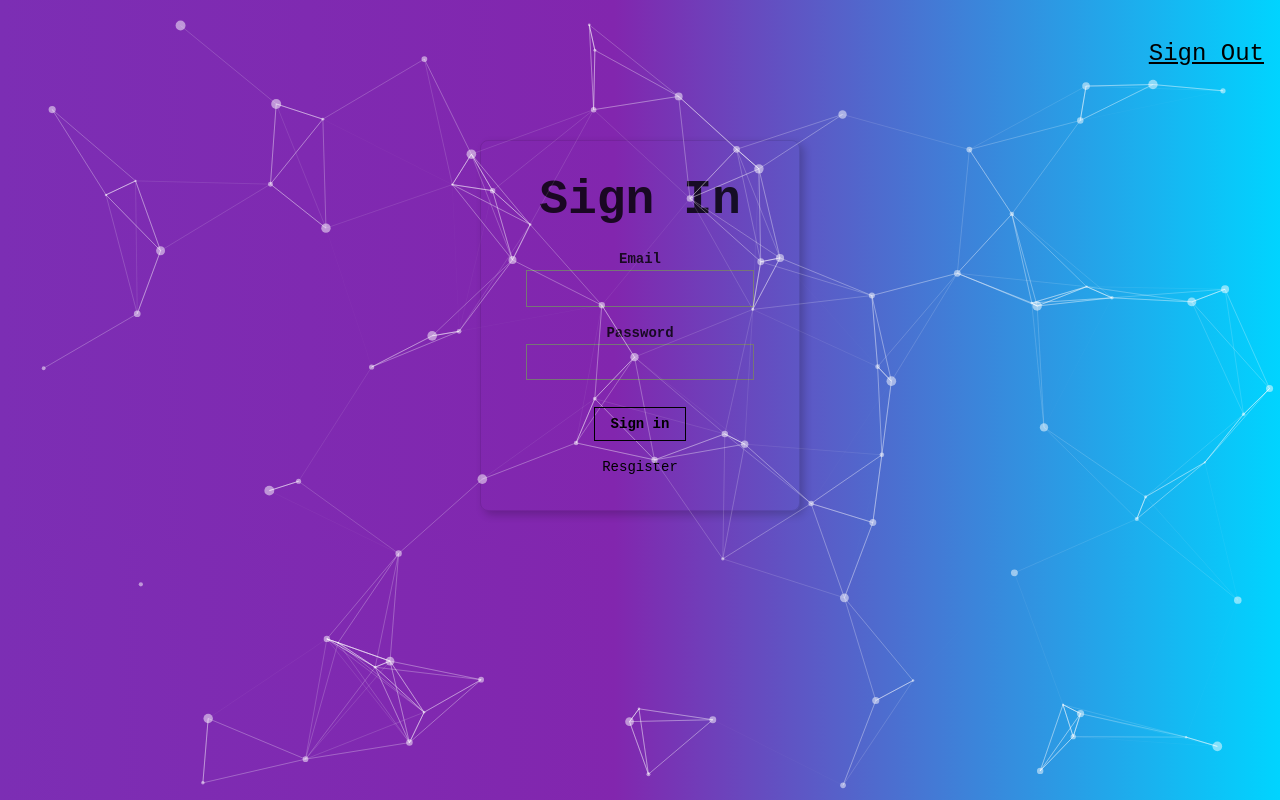
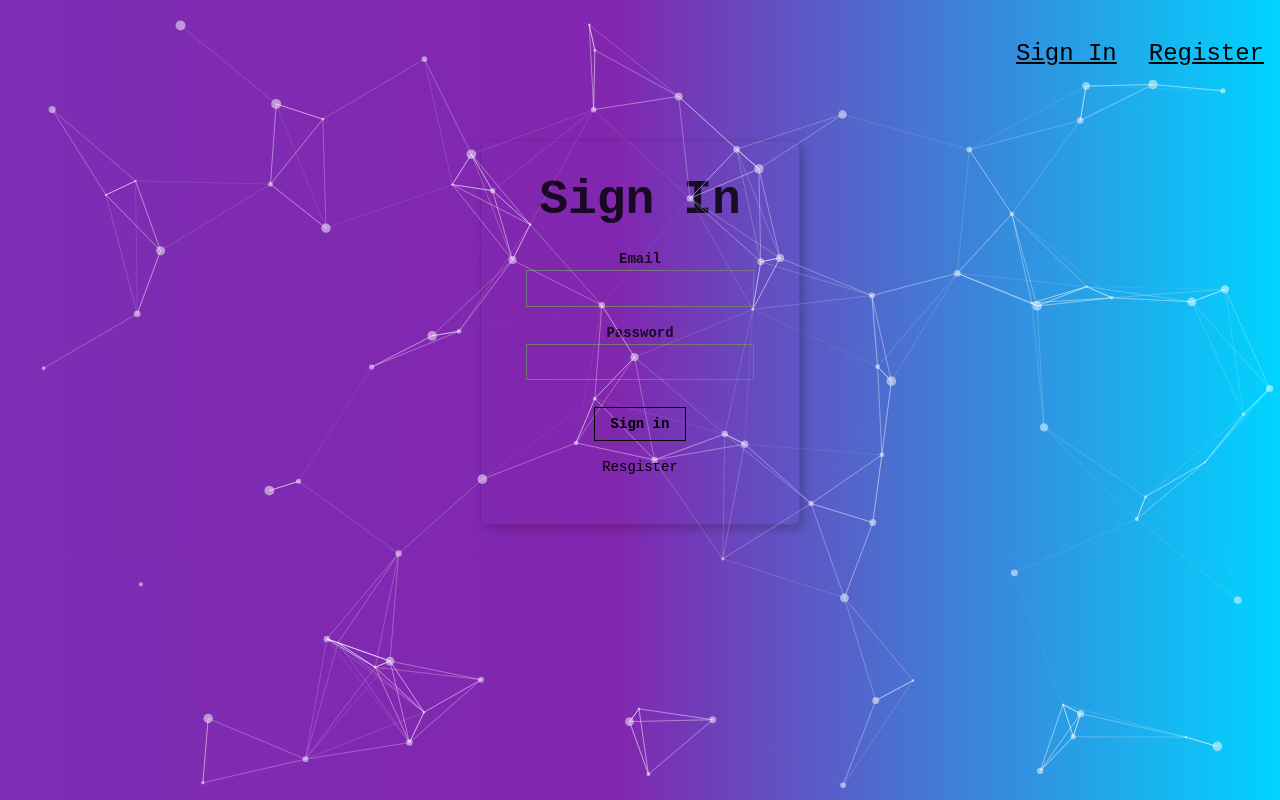
Before and after one commit to Yuuxooon/face_detect, a React (Create React App) app: page / in a window 1280 px wide. Built offline with nearby package versions, Linux system fonts and the light colour scheme.

Commit message:
yeah, more progress

```diff
--- a/src/App.js
+++ b/src/App.js
@@ -5,7 +5,7 @@
 import FaceRecognition from './Components/FaceRecognition/FaceRecognition'
 import ParticlesDisplay from './Components/ParticleDisplay/ParticleDisplay'
 import SignIn from './Components/SignIn/SignIn'
-import Register from './Components/Rank/Rank'
+import Register from './Components/Register/Register'
 
 import React from 'react'
 import { Component } from 'react'
@@ -15,7 +15,13 @@
 class App extends Component {
   constructor () {
     super()
-    this.state = { input: '', imageURL: '', box: {}, route: 'signin' }
+    this.state = {
+      input: '',
+      imageURL: '',
+      box: {},
+      route: 'signin',
+      isSignedIn: false
+    }
   }
 
   calculateFaceLocation = data => {
@@ -41,6 +47,15 @@
 
   onInputChange = event => {
     this.setState({ input: event.target.value })
+  }
+
+  onRouteChange = route => {
+    if (route === 'signout') {
+      this.setState({ isSignedIn: false })
+    } else if (route === 'home') {
+      this.setState({ isSignedIn: true })
+    }
+    this.setState({ route: route })
   }
 
   getRequestOptions = () => {
@@ -102,20 +117,18 @@
     // -------------------------------------------------------------------------------------------------------------------------
   }
 
-  onRouteChange = route => {
-    this.setState({ route: route })
-  }
-
   // -------------------------------------------------------------------------------------------------------------------------
   // The rendering happens here
   render () {
+    const { imageURL, isSignedIn, route, box } = this.state
     return (
       <div className='App'>
         <ParticlesDisplay />
-        <Navigation onRouteChange={this.onRouteChange} />
-        {this.state.route === 'signin' ? (
-          <SignIn onRouteChange={this.onRouteChange} />
-        ) : (
+        <Navigation
+          onRouteChange={this.onRouteChange}
+          isSignedIn={isSignedIn}
+        />
+        {route === 'home' ? (
           <div>
             <Logo />
             <Rank />
@@ -123,11 +136,12 @@
               onInputChange={this.onInputChange}
               onButtonSubmit={this.onButtonSubmit}
             />
-            <FaceRecognition
-              box={this.state.box}
-              imageURL={this.state.imageURL}
-            />
+            <FaceRecognition box={box} imageURL={imageURL} />
           </div>
+        ) : route === 'signin' ? (
+          <SignIn onRouteChange={this.onRouteChange} />
+        ) : (
+          <Register onRouteChange={this.onRouteChange} />
         )}
       </div>
     )
--- a/src/Components/Navigation/Navigation.js
+++ b/src/Components/Navigation/Navigation.js
@@ -1,16 +1,37 @@
 import React from 'react'
 
-const Navigation = ({ onRouteChange }) => {
+const Navigation = ({ onRouteChange, isSignedIn }) => {
+  if (isSignedIn) {
     return (
       <nav style={{ display: 'flex', justifyContent: 'flex-end' }}>
         <p
-        onClick={() => onRouteChange('signin')}
+          onClick={() => onRouteChange('signout')}
           className='f3 link dim black underline pa3 pointer'
         >
           Sign Out
         </p>
       </nav>
     )
+  } else {
+    return (
+      <div>
+        <nav style={{ display: 'flex', justifyContent: 'flex-end' }}>
+          <p
+            onClick={() => onRouteChange('signin')}
+            className='f3 link dim black underline pa3 pointer'
+          >
+            Sign In
+          </p>
+          <p
+            onClick={() => onRouteChange('register')}
+            className='f3 link dim black underline pa3 pointer'
+          >
+            Register
+          </p>
+        </nav>
+      </div>
+    )
+  }
 }
 
 export default Navigation
--- a/src/Components/Register/Register.js
+++ b/src/Components/Register/Register.js
@@ -1,7 +1,58 @@
 import React from 'react'
 
-const Register = () => {
-  return <div></div>
+const Register = ({ onRouteChange }) => {
+  return (
+    <article className='br3 ba dark-gray b--black-10 mv4 w-100 w-50-m w-25-l mw6 shadow-5 center'>
+      <main className='pa4 black-80'>
+        <div className='measure '>
+          <fieldset id='sign_up' className='ba b--transparent ph0 mh0'>
+            <legend className='f1    fw6 ph0 mh0'>Register</legend>
+            <div className='mt3'>
+              <label className='db fw6 lh-copy f6' htmlFor='name'>
+                Name
+              </label>
+              <input
+                className='pa2 input-reset ba bg-transparent hover-bg-black hover-white w-100'
+                type='text'
+                name='name'
+                id='name'
+              />
+            </div>
+            <div className='mt3'>
+              <label className='db fw6 lh-copy f6' htmlFor='email-adress'>
+                Name
+              </label>
+              <input
+                className='pa2 input-reset ba bg-transparent hover-bg-black hover-white w-100'
+                type='text'
+                name='email-adress'
+                id='email-adress'
+              />
+            </div>
+            <div className='mv3'>
+              <label className='db fw6 lh-copy f6' htmlFor='password'>
+                Password
+              </label>
+              <input
+                className='b pa2 input-reset ba bg-transparent hover-bg-black hover-white w-100'
+                type='password'
+                name='password'
+                id='password'
+              />
+            </div>
+          </fieldset>
+          <div className=''>
+            <input
+              onClick={() => onRouteChange('home')}
+              className='b ph3 pv2 input-reset ba b--black bg-transparent grow pointer f6 dib'
+              type='submit'
+              value='Register'
+            />
+          </div>
+        </div>
+      </main>
+    </article>
+  )
 }
 
 export default Register
--- a/src/Components/SignIn/SignIn.js
+++ b/src/Components/SignIn/SignIn.js
@@ -4,11 +4,11 @@
   return (
     <article className='br3 ba dark-gray b--black-10 mv4 w-100 w-50-m w-25-l mw6 shadow-5 center'>
       <main className='pa4 black-80'>
-        <form className='measure '>
+        <div className='measure '>
           <fieldset id='sign_up' className='ba b--transparent ph0 mh0'>
             <legend className='f1    fw6 ph0 mh0'>Sign In</legend>
             <div className='mt3'>
-              <label className='db fw6 lh-copy f6' for='email-address'>
+              <label className='db fw6 lh-copy f6' htmlFor='email-address'>
                 Email
               </label>
               <input
@@ -19,7 +19,7 @@
               />
             </div>
             <div className='mv3'>
-              <label className='db fw6 lh-copy f6' for='password'>
+              <label className='db fw6 lh-copy f6' htmlFor='password'>
                 Password
               </label>
               <input
@@ -38,12 +38,15 @@
               value='Sign in'
             />
           </div>
-          <div className='lh-copy mt3'>
-            <a href='#0' className='f6 link dim black db'>
+          <div className='lh-copy mt3 pointer'>
+            <p
+              onClick={() => onRouteChange('register')}
+              className='f6 link dim black db'
+            >
               Resgister
-            </a>
+            </p>
           </div>
-        </form>
+        </div>
       </main>
     </article>
   )
```
Lines whose indentation alone changed are shown as unchanged.
